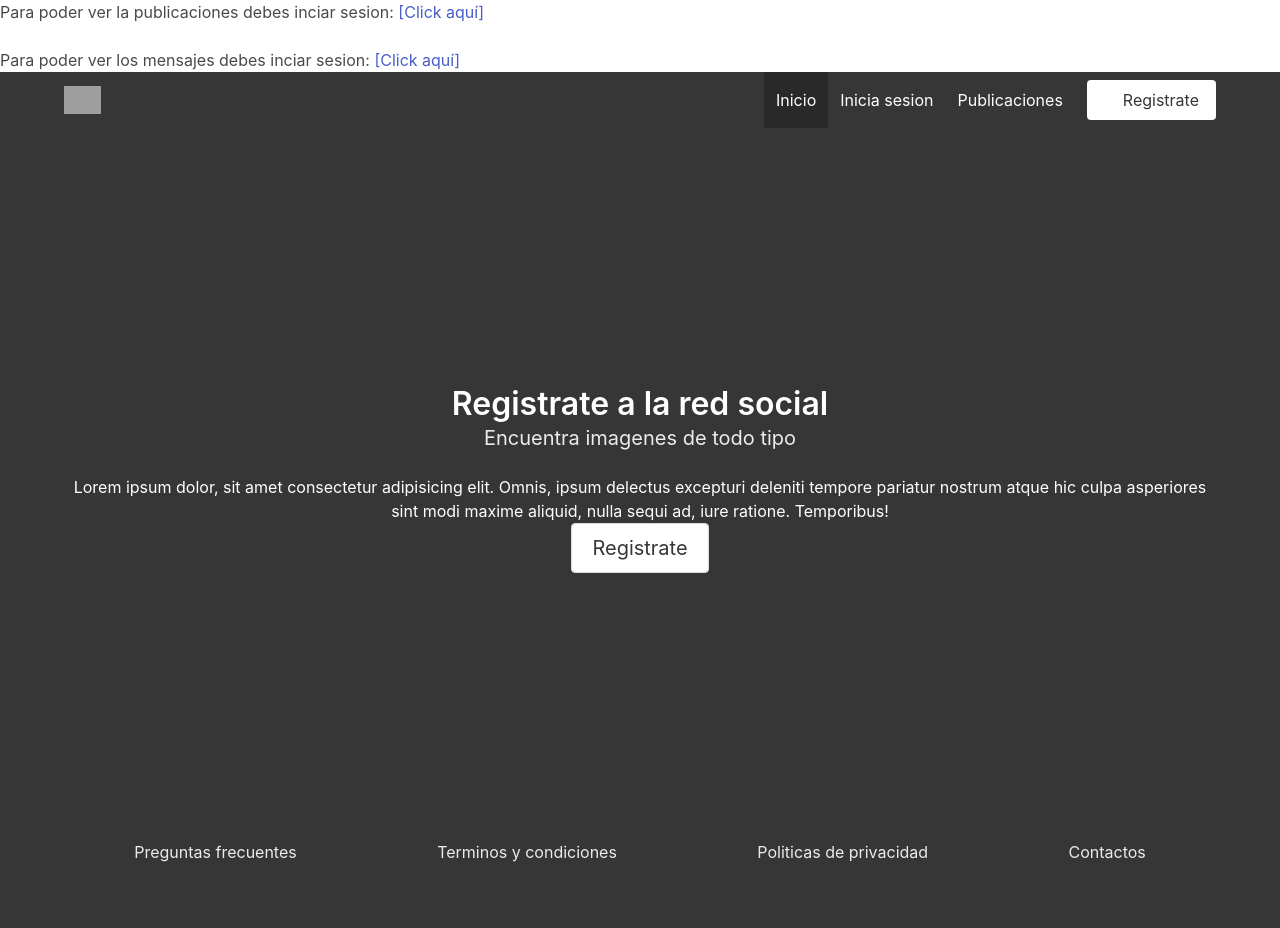
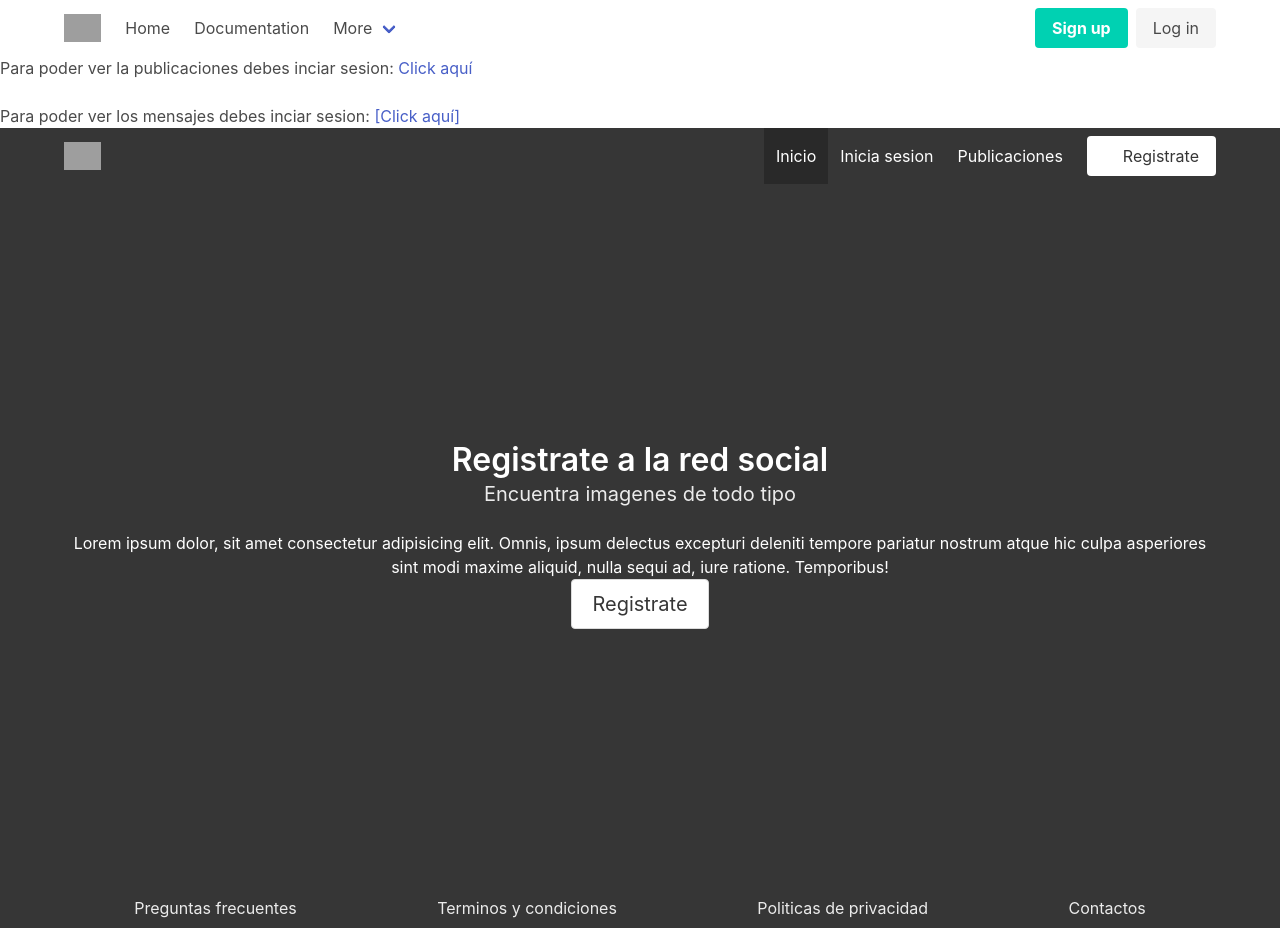
Before and after one commit to phoxBg/social-helostoma-temminckii, a Flask app: page / in a window 1280 px wide. Before the commit the page ends 862 px from the top, so only its background shows below. Run offline with Flask 2, Linux system fonts and the light colour scheme; grey boxes are pictures that could not be loaded.

Commit message:
Add: Base file for views

```diff
--- /dev/null
+++ b/static/css/main.css
@@ -0,0 +1 @@
+@import "https://cdn.jsdelivr.net/npm/bulma@0.9.3/css/bulma.min.css";
--- /dev/null
+++ b/templates/base.html
@@ -0,0 +1,22 @@
+<!DOCTYPE html>
+<html>
+  <head>
+    <meta charset="utf-8" />
+    <meta name="viewport" content="width=device-width, initial-scale=1" />
+    <title>
+      {% block title %}Social helostoma temminckii |{% endblock title %}
+    </title>
+    <link
+      rel="stylesheet"
+      href="{{ url_for('static', filename='css/main.css') }}"
+    />
+  </head>
+  <body>
+    <header>
+      {% include 'navbar.html' %}
+    <header>
+    <main>
+      {% block content %}{% endblock content %}
+    </main>
+  </body>
+</html>
--- a/templates/index.html
+++ b/templates/index.html
@@ -1,22 +1,22 @@
-<!DOCTYPE html>
-<html lang="es">
-  <head>
-    <meta charset="UTF-8" />
-    <meta http-equiv="X-UA-Compatible" content="IE=edge" />
-    <meta name="viewport" content="width=device-width, initial-scale=1.0" />
-    <title>Social Helostoma temminckii</title>
-    <link
-      rel="stylesheet"
-      href="https://cdn.jsdelivr.net/npm/bulma@0.9.3/css/bulma.min.css"
-    />
-  </head>
-  <body>
-    {% if sesion_iniciada %}
+{% extends 'base.html' %}
+
+<!---->
+
+{% block title %}{{ super() }}Bienvenido{% endblock title %}
+<!---->
+
+{% block content %} {% if sesion_iniciada %}
 <p>Bienvenido</p>
 {% else %}
-      <p>Para poder ver la publicaciones debes inciar sesion: <a href="/publicaciones">[Click aquí]</a></p>
-      <br>
-      <p>Para poder ver los mensajes debes inciar sesion: <a href="/msg">[Click aquí]</a></p>
+<p>
+  Para poder ver la publicaciones debes inciar sesion:
+  <a href="/publicaciones">Click aquí</a>
+</p>
+<br />
+<p>
+  Para poder ver los mensajes debes inciar sesion:
+  <a href="/msg">[Click aquí]</a>
+</p>
 {% endif %}
 
 <section class="hero is-dark is-fullheight">
@@ -59,10 +59,14 @@
   <!-- Hero content: will be in the middle -->
   <div class="hero-body">
     <div class="container has-text-centered">
-
       <p class="title">Registrate a la red social</p>
       <p class="subtitle">Encuentra imagenes de todo tipo</p>
-          <p>Lorem ipsum dolor, sit amet consectetur adipisicing elit. Omnis, ipsum delectus excepturi deleniti tempore pariatur nostrum atque hic culpa asperiores sint modi maxime aliquid, nulla sequi ad, iure ratione. Temporibus!</p>
+      <p>
+        Lorem ipsum dolor, sit amet consectetur adipisicing elit. Omnis, ipsum
+        delectus excepturi deleniti tempore pariatur nostrum atque hic culpa
+        asperiores sint modi maxime aliquid, nulla sequi ad, iure ratione.
+        Temporibus!
+      </p>
       <a href="/register" class="button is-medium">Registrate</a>
     </div>
   </div>
@@ -81,5 +85,5 @@
     </nav>
   </div>
 </section>
-  </body>
-</html>
+
+{% endblock content %}
--- /dev/null
+++ b/templates/navbar.html
@@ -0,0 +1,55 @@
+<nav class="navbar" role="navigation" aria-label="main navigation">
+  <div class="container">
+    <div class="navbar-brand">
+      <a class="navbar-item" href="{{ url_for('index') }}">
+        <img
+          src="{{ url_for('static', filename='images/logo.svg')}}"
+          height="28"
+        />
+      </a>
+
+      <a
+        role="button"
+        class="navbar-burger"
+        aria-label="menu"
+        aria-expanded="false"
+        data-target="navbarBasicExample"
+      >
+        <span aria-hidden="true"></span>
+        <span aria-hidden="true"></span>
+        <span aria-hidden="true"></span>
+      </a>
+    </div>
+
+    <div id="navbarBasicExample" class="navbar-menu">
+      <div class="navbar-start">
+        <a class="navbar-item"> Home </a>
+
+        <a class="navbar-item"> Documentation </a>
+
+        <div class="navbar-item has-dropdown is-hoverable">
+          <a class="navbar-link"> More </a>
+
+          <div class="navbar-dropdown">
+            <a class="navbar-item"> About </a>
+            <a class="navbar-item"> Jobs </a>
+            <a class="navbar-item"> Contact </a>
+            <hr class="navbar-divider" />
+            <a class="navbar-item"> Report an issue </a>
+          </div>
+        </div>
+      </div>
+
+      <div class="navbar-end">
+        <div class="navbar-item">
+          <div class="buttons">
+            <a class="button is-primary">
+              <strong>Sign up</strong>
+            </a>
+            <a class="button is-light"> Log in </a>
+          </div>
+        </div>
+      </div>
+    </div>
+  </div>
+</nav>
```
Also changed, not shown: static/css/miEstilo.css (deleted, +0 -25 lines), templates/publicaciones.html (+16 -16 lines), static/images/logo.svg (added). Lines whose indentation alone changed are shown as unchanged.
